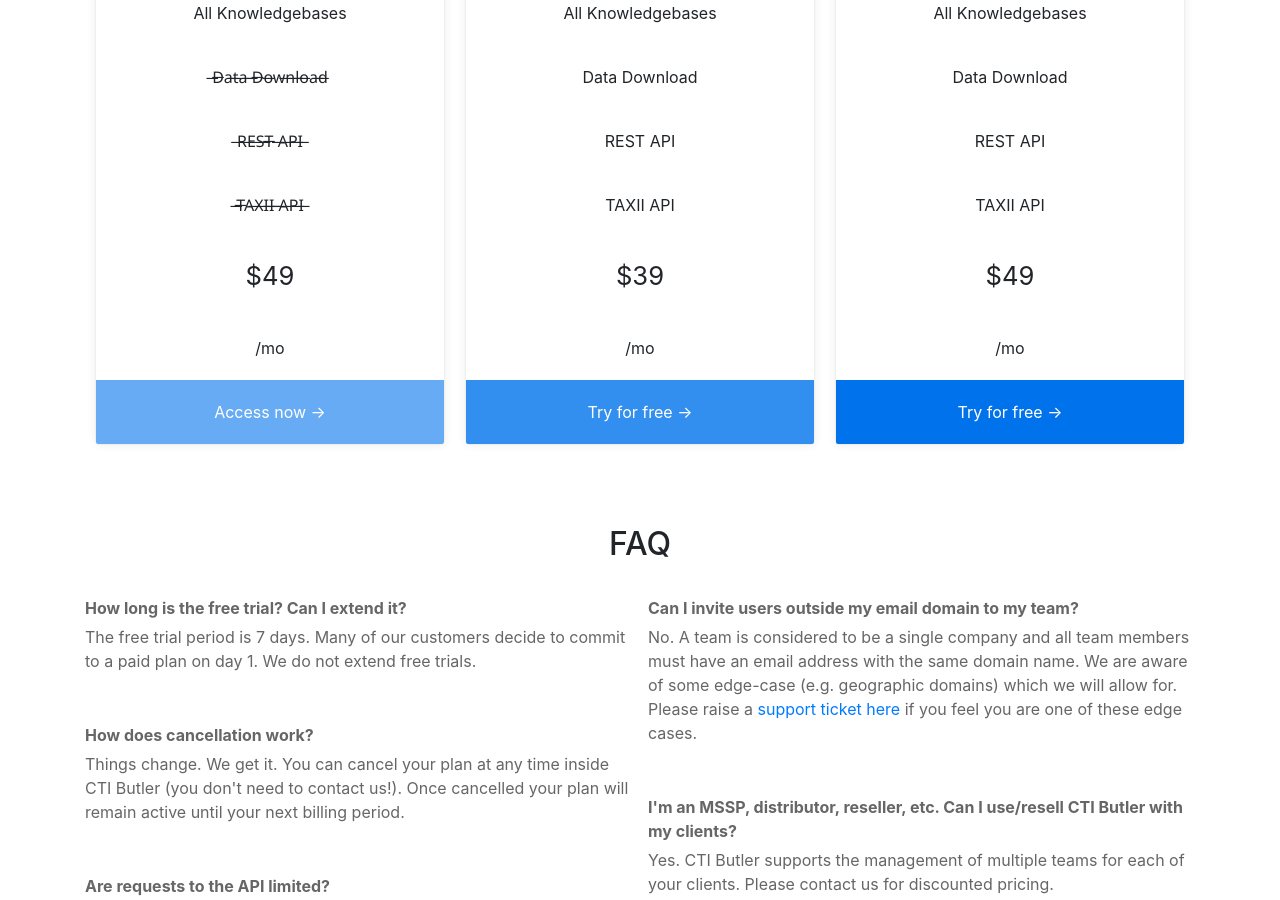
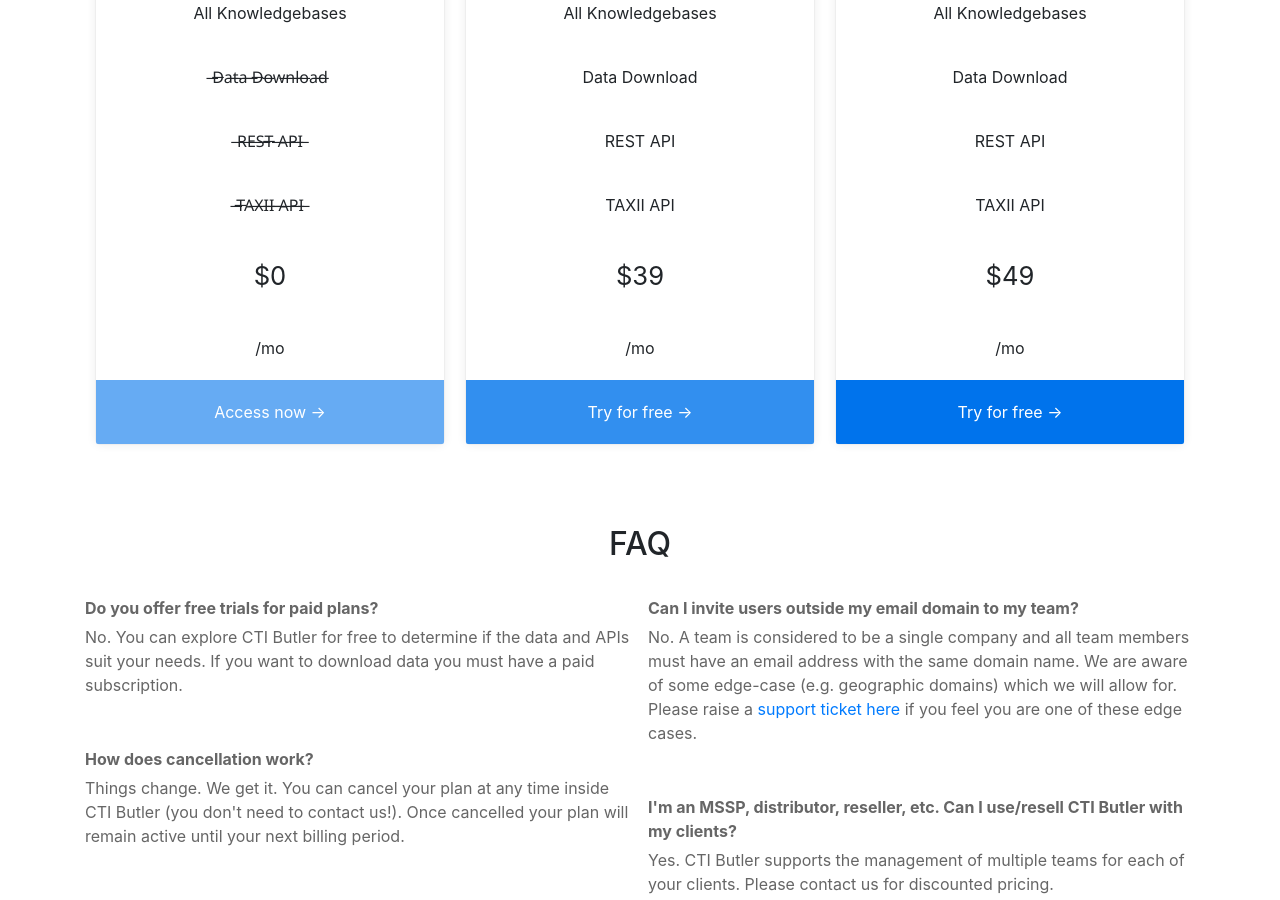
Before and after one commit to muchdogesec/ctibutler-website, a Jekyll site: the page built from pricing/index.html, in a window 1280 px wide and 900 px high, scrolled down 565 px. Built offline with Jekyll 4.4.1, drawn with Linux system fonts in a browser that asks for light colours.

Commit message:
Update index.html

```diff
--- a/pricing/index.html
+++ b/pricing/index.html
@@ -20,7 +20,7 @@
         highlight: false
       - text: ̶T̶A̶X̶I̶I̶ ̶A̶P̶I̶
         highlight: false
-      - text: $49
+      - text: $0
         highlight: true
       - text: /mo
         highlight: false
@@ -70,8 +70,8 @@
 
 faq:
 
-  - question: How long is the free trial? Can I extend it?
-    answer: The free trial period is 7 days. Many of our customers decide to commit to a paid plan on day 1. We do not extend free trials.
+  - question: Do you offer free trials for paid plans?
+    answer: No. You can explore CTI Butler for free to determine if the data and APIs suit your needs. If you want to download data you must have a paid subscription.
   - question: How does cancellation work?
     answer: Things change. We get it. You can cancel your plan at any time inside CTI Butler (you don't need to contact us!). Once cancelled your plan will remain active until your next billing period.
   - question: Are requests to the API limited?
```
